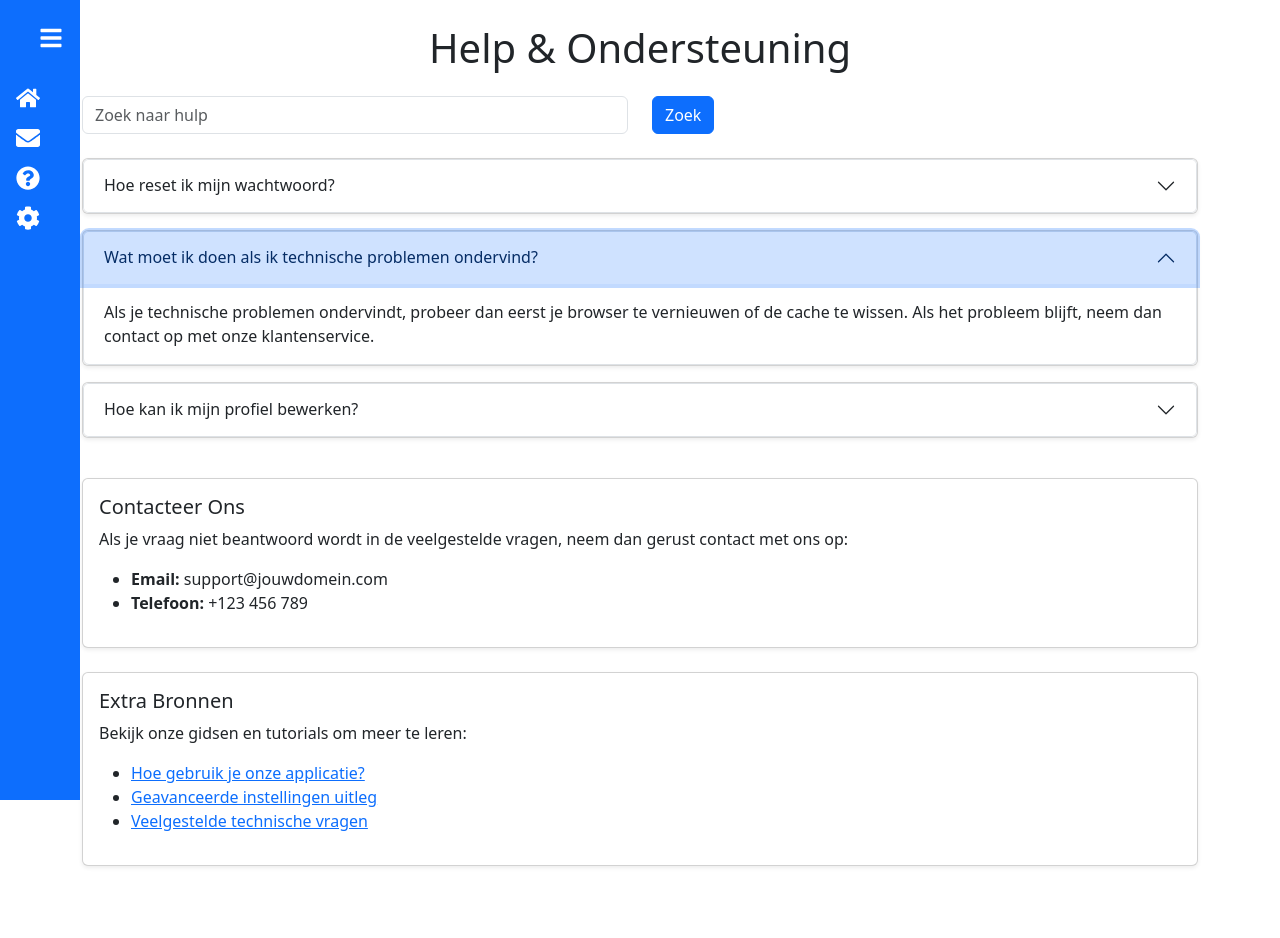
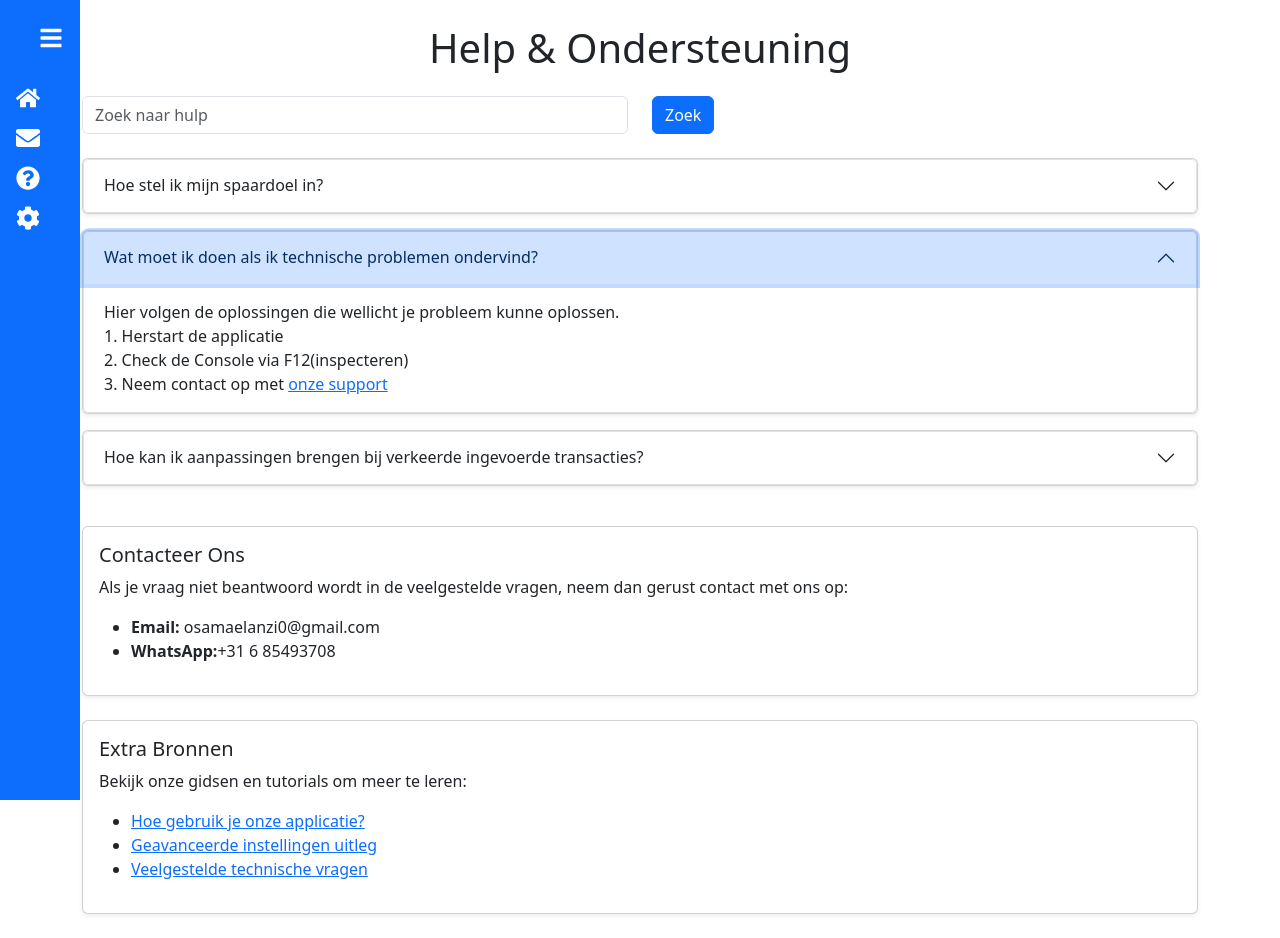
Before and after one commit to OsamaElAnzi/GeldManagmentSysteem_React, a React (Vite) app in the folder GeldApp/: page /help in a window 1280 px wide. Both pictures are taken after a click on the button "Wat moet ik doen als ik technische problemen ondervind?". Before the commit the page ends 890 px from the top, so only its background shows below. Built offline with nearby package versions, Linux system fonts and the light colour scheme.

Commit message:
help pagina verwerkt nog niet klaar

```diff
--- a/GeldApp/src/components/Pages/Contact.jsx
+++ b/GeldApp/src/components/Pages/Contact.jsx
@@ -68,13 +68,13 @@ function Contact() {
               <div className="p-3">
                 <h5 className="text-secondary mb-3">Onze gegevens</h5>
                 <p className="mb-1">
-                  <strong>Adres:</strong> Example Street 123, 1000 AA Amsterdam
+                  <strong>Adres:</strong> Utrecht, Overvecht
                 </p>
                 <p className="mb-1">
-                  <strong>Telefoon:</strong> +31 20 123 4567
+                  <strong>Telefoon:</strong> +31 6 85493708
                 </p>
                 <p className="mb-1">
-                  <strong>Email:</strong> contact@voorbeeld.nl
+                  <strong>Email:</strong> osamaelanzi0@gmail.com
                 </p>
                 <hr className="my-4" />
                 <blockquote className="blockquote text-muted">
--- a/GeldApp/src/components/Pages/Help.jsx
+++ b/GeldApp/src/components/Pages/Help.jsx
@@ -1,19 +1,18 @@
 import React, { useState } from "react";
 import { Container, Row, Col, Card, Button, Form, Accordion } from "react-bootstrap";
+import { NavLink } from "react-router-dom";
 
 function Help() {
   const [query, setQuery] = useState("");
 
   const handleSearch = () => {
     alert(`Zoeken naar: ${query}`);
-    // Voeg zoekfunctionaliteit hier toe
   };
 
   return (
     <Container className="py-4">
       <h1 className="text-center mb-4">Help & Ondersteuning</h1>
 
-      {/* Zoeken Sectie */}
       <Row className="mb-4">
         <Col>
           <Form.Control
@@ -29,16 +28,19 @@ function Help() {
           </Button>
         </Col>
       </Row>
-
-      {/* Veelgestelde Vragen (FAQ) */}
       <Row className="mb-4">
         <Col>
           <Accordion>
             <Card className="shadow-sm mb-3">
               <Accordion.Item eventKey="0">
-                <Accordion.Header>Hoe reset ik mijn wachtwoord?</Accordion.Header>
+                <Accordion.Header>Hoe stel ik mijn spaardoel in?</Accordion.Header>
                 <Accordion.Body>
-                  Om je wachtwoord te resetten, klik je op de 'Wachtwoord vergeten' link op de inlogpagina en volg je de stappen om een nieuw wachtwoord in te stellen.
+                  Om je spaardoel in te stellen ga naar <br/>
+                    1.Dashboard<br />
+                    2.Settings<br/>
+                    3.(Knop) Stel spaardoel in<br/>
+                    4.Spaardoel Instellen`.<br/>
+                  ALs je deze navigatie kunt volgen dan vind je hoe je het instelt.
                 </Accordion.Body>
               </Accordion.Item>
             </Card>
@@ -47,24 +49,25 @@ function Help() {
               <Accordion.Item eventKey="1">
                 <Accordion.Header>Wat moet ik doen als ik technische problemen ondervind?</Accordion.Header>
                 <Accordion.Body>
-                  Als je technische problemen ondervindt, probeer dan eerst je browser te vernieuwen of de cache te wissen. Als het probleem blijft, neem dan contact op met onze klantenservice.
+                  Hier volgen de oplossingen die wellicht je probleem kunne oplossen.<br />
+                  1. Herstart de applicatie<br/>
+                  2. Check de Console via F12(inspecteren)<br/>
+                  3. Neem contact op met <NavLink to="/contact">onze support</NavLink>
                 </Accordion.Body>
               </Accordion.Item>
             </Card>
 
             <Card className="shadow-sm mb-3">
               <Accordion.Item eventKey="2">
-                <Accordion.Header>Hoe kan ik mijn profiel bewerken?</Accordion.Header>
+                <Accordion.Header>Hoe kan ik aanpassingen brengen bij verkeerde ingevoerde transacties?</Accordion.Header>
                 <Accordion.Body>
-                  Ga naar de instellingenpagina en klik op 'Profiel bewerken' om je gegevens bij te werken.
+                  Ga naar de instellingenpagina en klik op 'Vermogen' om je gegevens bij te werken.
                 </Accordion.Body>
               </Accordion.Item>
             </Card>
           </Accordion>
         </Col>
       </Row>
-
-      {/* Contactinformatie Sectie */}
       <Row className="mb-4">
         <Col>
           <Card className="shadow-sm">
@@ -74,15 +77,14 @@ function Help() {
                 Als je vraag niet beantwoord wordt in de veelgestelde vragen, neem dan gerust contact met ons op:
               </Card.Text>
               <ul>
-                <li><strong>Email:</strong> support@jouwdomein.com</li>
-                <li><strong>Telefoon:</strong> +123 456 789</li>
+                <li><strong>Email:</strong> osamaelanzi0@gmail.com</li>
+                <li><strong>WhatsApp:</strong>+31 6 85493708</li>
               </ul>
             </Card.Body>
           </Card>
         </Col>
       </Row>
 
-      {/* Extra Bronnen Sectie */}
       <Row>
         <Col>
           <Card className="shadow-sm">
```
